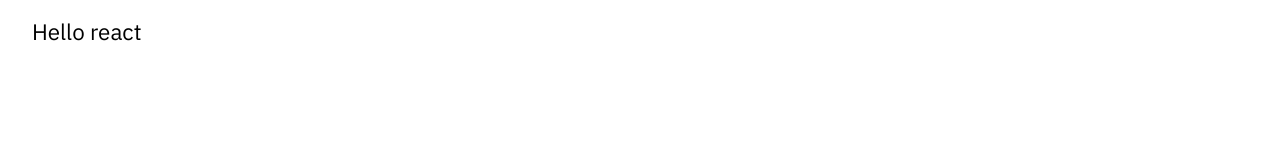
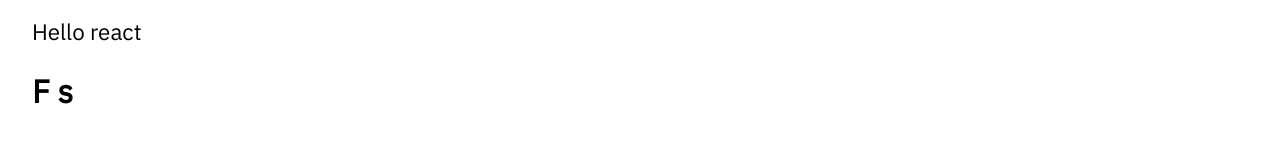
Before and after one commit to Elir-Mahad/notes, a Next.js app: page /react-best-practices in a window 1280 px wide. Shown: the part 159-302 px from the top of the page. Built offline with nearby package versions, Linux system fonts and the light colour scheme.

Commit message:
enhance(reactbp): add folder structure

```diff
--- a/pages/react-best-practices.js
+++ b/pages/react-best-practices.js
@@ -7,6 +7,7 @@ import {
 } from "../styles/Styles.js";
 // import Resources from "../components/Resources";
 import style from "../styles/Home.module.css";
+import FolderStructure from "../components/reactbpchaps/FolderStructure.js";
 //
 function ReactBp() {
   return (
@@ -23,6 +24,7 @@ function ReactBp() {
       <PostTitle className={style.weight100}>React best practices</PostTitle>
       <BlogBody>
         <Sentence>Hello react</Sentence>
+        <FolderStructure />
       </BlogBody>
       {/* <Resources
         //
```
